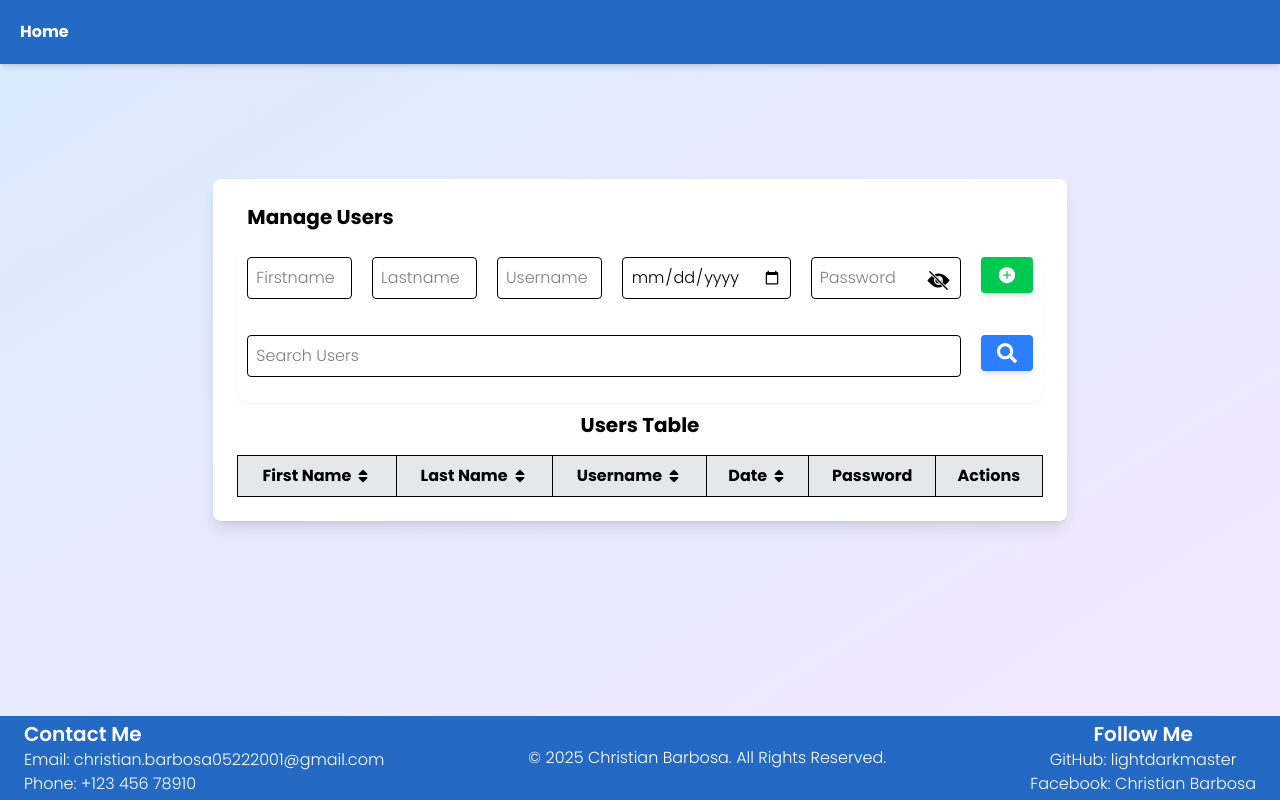
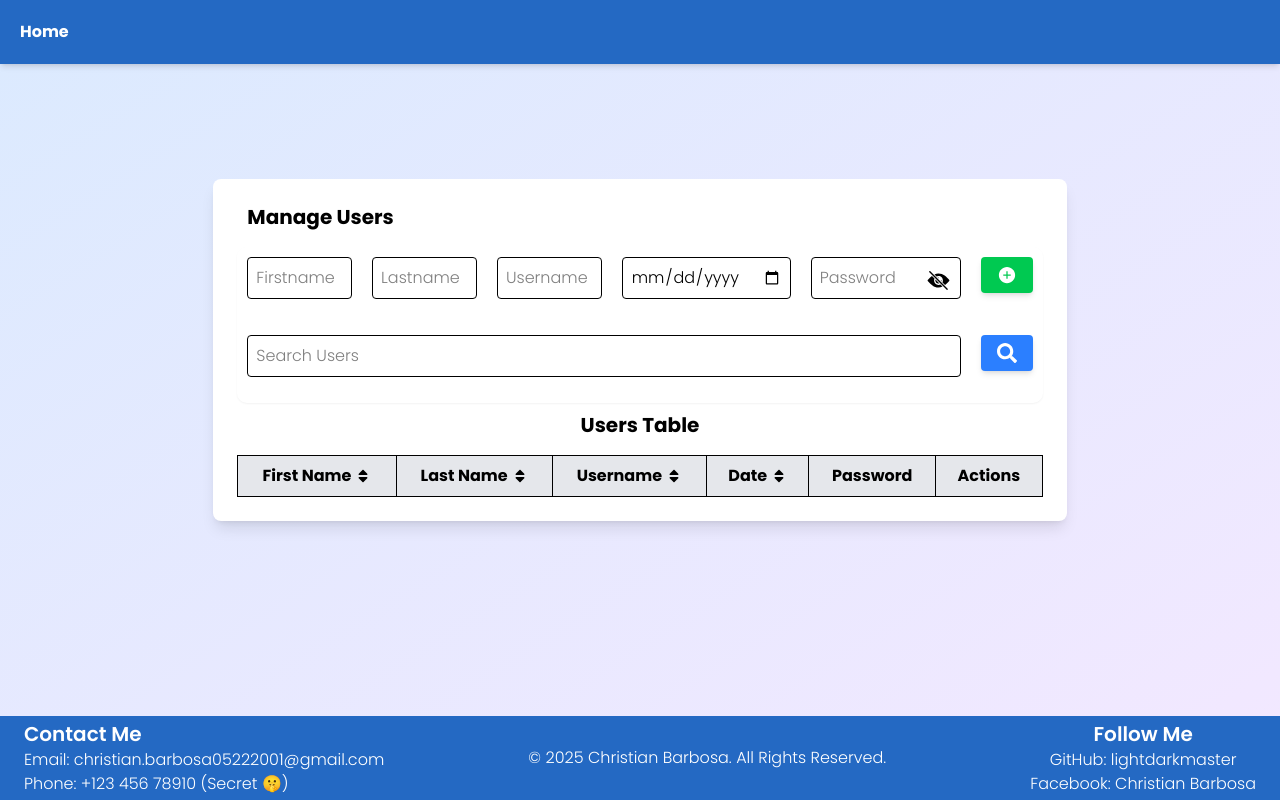
Before and after one commit to lightdarkmaster/typescript-user-management, a React (Vite) app: page /dashboard in a window 1280 px wide. Built offline with nearby package versions, Linux system fonts and the light colour scheme; a web font is replaced by a local one.

Commit message:
change number

```diff
--- a/src/components/Footer.tsx
+++ b/src/components/Footer.tsx
@@ -6,7 +6,7 @@ function Footer() {
         <div className="text-center md:text-left">
           <h2 className="text-xl font-semibold">Contact Me</h2>
           <p>Email: christian.barbosa05222001@gmail.com</p>
-          <p>Phone: +123 456 78910</p>
+          <p>Phone: +123 456 78910 (Secret 🤫)</p>
         </div>
 
 
```
